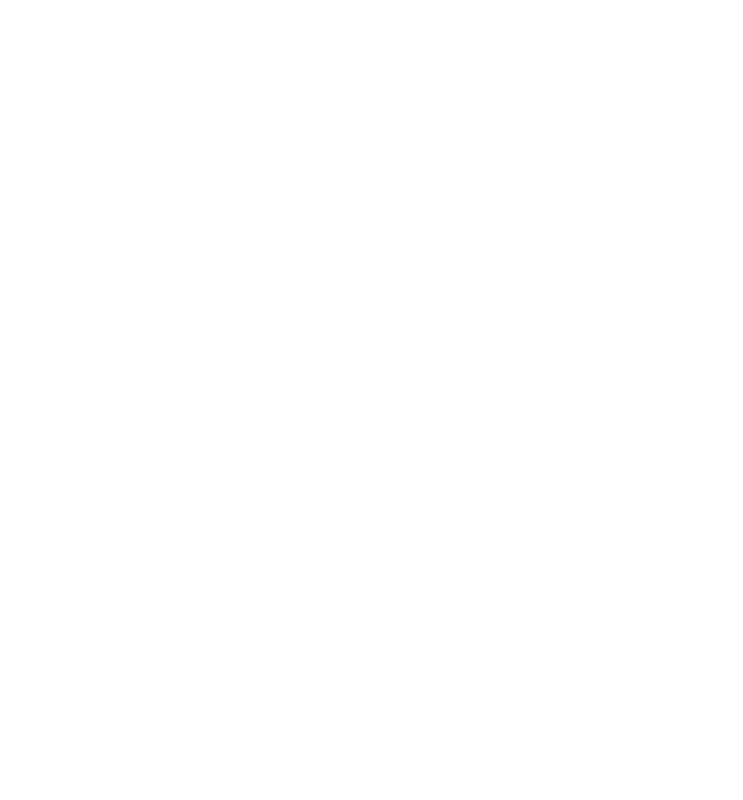
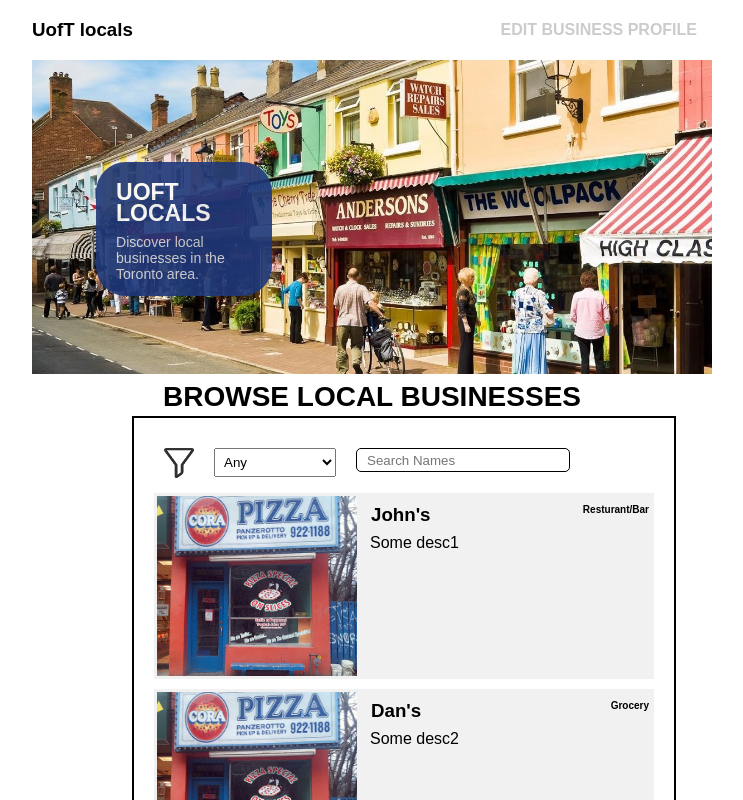
Before and after one commit to kerryzhu108/UofTLocals, a React (Create React App) app in the folder 309frontend/: page /landing-business in a window 1280 px wide. Shown: the top 800 px of the page, without its empty margins (268-1011 px from the left). Built offline with nearby package versions, Linux system fonts and the light colour scheme.

Commit message:
landing page routing

```diff
--- a/309frontend/src/App.js
+++ b/309frontend/src/App.js
@@ -9,6 +9,8 @@ import StudentProfile from './views/StudentProfilePage.js';
 import AdminPanel from './views/AdminPanelPage.js';
 import BusinessProfileUserDummy from './views/BusinessProfileUserDummy.js';
 import BusinessProfileBusinessDummy from './views/BusinessProfileBusinessDummy.js';
+import LandingPageBusinessDummy from './views/LandingPageBusinessDummy.js';
+import LandingPageUserDummy from './views/LandingPageUserDummy.js';
 
 function App() {
     return (
@@ -41,6 +43,13 @@ function App() {
                 <Route path="/admin-panel">
                     <AdminPanel></AdminPanel>
                 </Route>
+                <Route path="/landing-business">
+                    <LandingPageBusinessDummy/>
+                </Route>
+                <Route path="/landing-user">
+                    <LandingPageUserDummy />
+                </Route>
+
             </Switch>
         </Router>
     );
--- /dev/null
+++ b/309frontend/src/views/LandingPageBusinessDummy.js
@@ -0,0 +1,84 @@
+import React from 'react';
+import '../css/LandingPage.css';
+import bannerImg from '../images/banner.jpeg'
+import filter from '../images/filter.png'
+import ResturantCover from '../components/ResturantCover';
+import sampleStoreImg from '../images/sampleStoreImg.jpeg';
+
+class LandingPage extends React.Component {
+    constructor(props) {
+        super(props);
+        this.state = {
+            resturants: [],
+            search: '',
+            type: '',
+        };
+    }
+
+    componentDidMount() {
+        window.addEventListener('load', this.fetchResturants.bind(this));
+    }
+
+    fetchResturants() {
+        // fetch all active resturants and their descriptions from server
+        this.setState({
+            resturants: [
+                {name: "John's", type:"Resturant/Bar", desc: 'Some desc1'},
+                {name: "Dan's", type:"Grocery", desc: 'Some desc2'},
+                {name: "Lee's", type:"Activity", desc: 'Some desc3'},
+                {name: "Jack's", type:"Resturant/Bar", desc: 'Some desc4'},
+            ]
+        })
+    }
+
+    filterEvents(event) {
+        this.setState({search: event.target.value});
+    }
+
+    filterType(event) {
+        this.setState({type: event.target.value});
+    }
+
+    render() {
+        return (
+            <div className="App">
+                <div id='nav'>
+                    <h3>UofT locals</h3>
+                    <div style={{"text-align": "right"}}>
+                        <a href="/business-profile-user2">Edit Business Profile</a>
+                    </div>
+                </div>
+                <div id='bannerWrapper'>
+                    <img id='banner' src={bannerImg} alt="resturant"/>
+                    <div id='bannerDesc'>
+                        <h3> UOFT <br/> LOCALS</h3>
+                        <p>Discover local businesses in the <br/> Toronto area.</p>
+                    </div>
+                </div>
+                <p id='browseLabel'>BROWSE LOCAL BUSINESSES</p>
+                <div id='browseContainer'>
+                    <div id='filterBar'>
+                    <img id='filter' src={filter} alt=''></img>
+                    <select name="catagories" class='catagories' onChange={this.filterType.bind(this)}>
+                        <option value="Any">Any</option>
+                        <option value="Resturant/bar">Resturant/Bars</option>
+                        <option value="Grocery">Grocery Stores</option>
+                        <option value="Activity">Activities</option>
+                    </select>
+                    <input placeholder='Search Names' id='filterSearch' onChange={this.filterEvents.bind(this)}></input>
+                    </div>
+                    {this.state.resturants.map((resturant, id)=>{
+                        const searchFilterCheck = resturant['name'].toLowerCase().includes(this.state.search.toLowerCase());
+                        const typeFilterCheck = resturant['type'].toLowerCase().includes(this.state.type.toLocaleLowerCase());
+                        if (searchFilterCheck && typeFilterCheck) {
+                            return <ResturantCover key={id} img={sampleStoreImg} name={resturant['name']} businessType={resturant['type']} desc={resturant['desc']}/>
+                        }
+                        return null
+                    })}
+                </div>
+            </div>
+        )
+  }
+}
+
+export default LandingPage;
--- /dev/null
+++ b/309frontend/src/views/LandingPageUserDummy.js
@@ -0,0 +1,81 @@
+import React from 'react';
+import '../css/LandingPage.css';
+import bannerImg from '../images/banner.jpeg'
+import filter from '../images/filter.png'
+import ResturantCover from '../components/ResturantCover';
+import sampleStoreImg from '../images/sampleStoreImg.jpeg';
+
+class LandingPage extends React.Component {
+    constructor(props) {
+        super(props);
+        this.state = {
+            resturants: [],
+            search: '',
+            type: '',
+        };
+    }
+
+    componentDidMount() {
+        window.addEventListener('load', this.fetchResturants.bind(this));
+    }
+
+    fetchResturants() {
+        // fetch all active resturants and their descriptions from server
+        this.setState({
+            resturants: [
+                {name: "John's", type:"Resturant/Bar", desc: 'Some desc1'},
+                {name: "Dan's", type:"Grocery", desc: 'Some desc2'},
+                {name: "Lee's", type:"Activity", desc: 'Some desc3'},
+                {name: "Jack's", type:"Resturant/Bar", desc: 'Some desc4'},
+            ]
+        })
+    }
+
+    filterEvents(event) {
+        this.setState({search: event.target.value});
+    }
+
+    filterType(event) {
+        this.setState({type: event.target.value});
+    }
+
+    render() {
+        return (
+            <div className="App">
+                <div id='nav'>
+                    <h3>UofT locals</h3>
+                </div>
+                <div id='bannerWrapper'>
+                    <img id='banner' src={bannerImg} alt="resturant"/>
+                    <div id='bannerDesc'>
+                        <h3> UOFT <br/> LOCALS</h3>
+                        <p>Discover local businesses in the <br/> Toronto area.</p>
+                    </div>
+                </div>
+                <p id='browseLabel'>BROWSE LOCAL BUSINESSES</p>
+                <div id='browseContainer'>
+                    <div id='filterBar'>
+                    <img id='filter' src={filter} alt=''></img>
+                    <select name="catagories" class='catagories' onChange={this.filterType.bind(this)}>
+                        <option value="Any">Any</option>
+                        <option value="Resturant/bar">Resturant/Bars</option>
+                        <option value="Grocery">Grocery Stores</option>
+                        <option value="Activity">Activities</option>
+                    </select>
+                    <input placeholder='Search Names' id='filterSearch' onChange={this.filterEvents.bind(this)}></input>
+                    </div>
+                    {this.state.resturants.map((resturant, id)=>{
+                        const searchFilterCheck = resturant['name'].toLowerCase().includes(this.state.search.toLowerCase());
+                        const typeFilterCheck = resturant['type'].toLowerCase().includes(this.state.type.toLocaleLowerCase());
+                        if (searchFilterCheck && typeFilterCheck) {
+                            return <ResturantCover key={id} img={sampleStoreImg} name={resturant['name']} businessType={resturant['type']} desc={resturant['desc']}/>
+                        }
+                        return null
+                    })}
+                </div>
+            </div>
+        )
+  }
+}
+
+export default LandingPage;
--- a/309frontend/src/views/LoginPage.js
+++ b/309frontend/src/views/LoginPage.js
@@ -37,9 +37,9 @@ class LoginPage extends React.Component {
         }))
         // hard-coded redirection based on which of the three users signed in.
         if (results[0] === 1) {
-            window.location.href = "/"                 // normal user
+            window.location.href = "/landing-user"                 // normal user
         } else if (results[1] === 1) {
-            window.location.href = "/"                 // business user
+            window.location.href = "/landing-business"                 // business user
         } else if (results[2] === 1) {
             window.location.href = "/admin-panel"      // admin
         } else {
```
